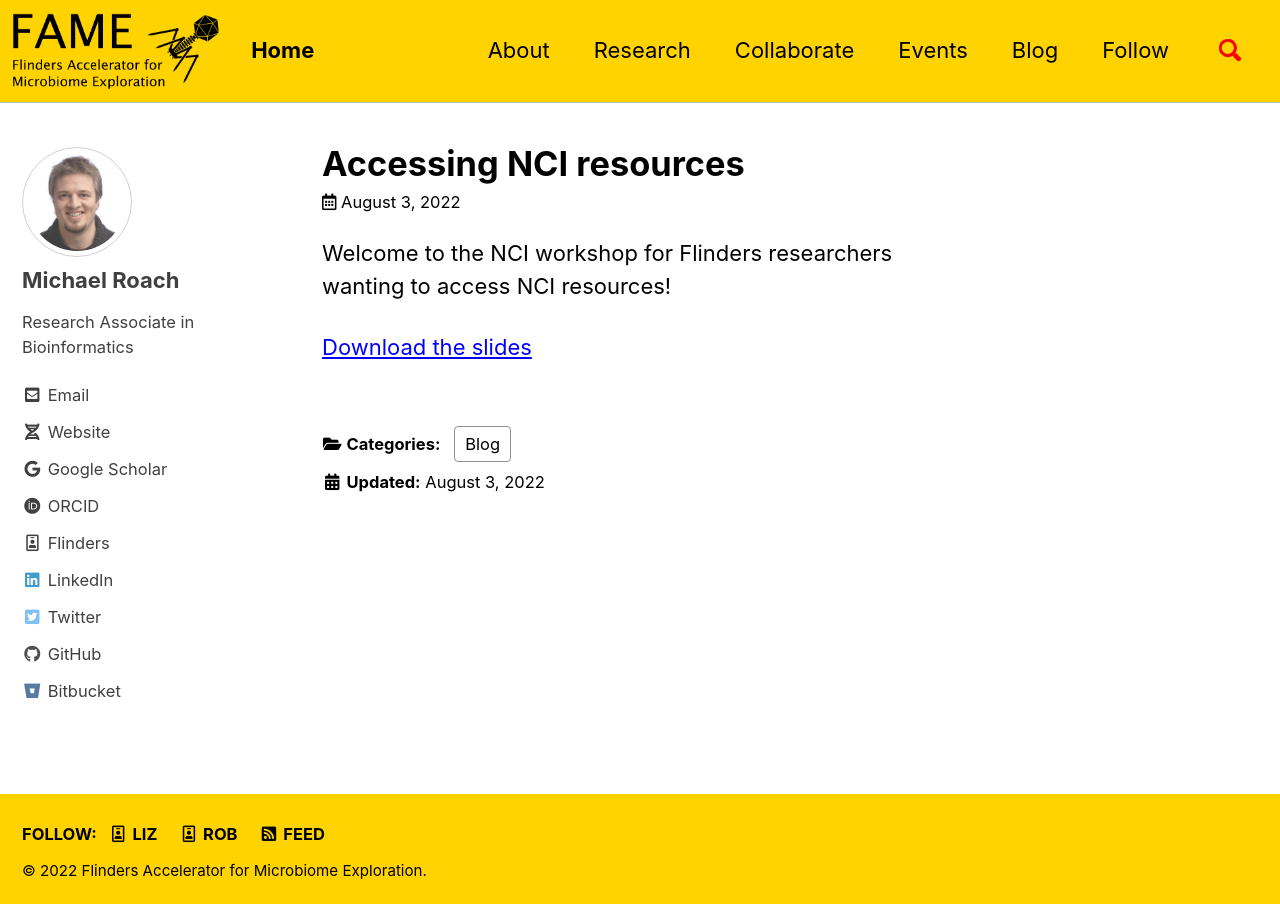
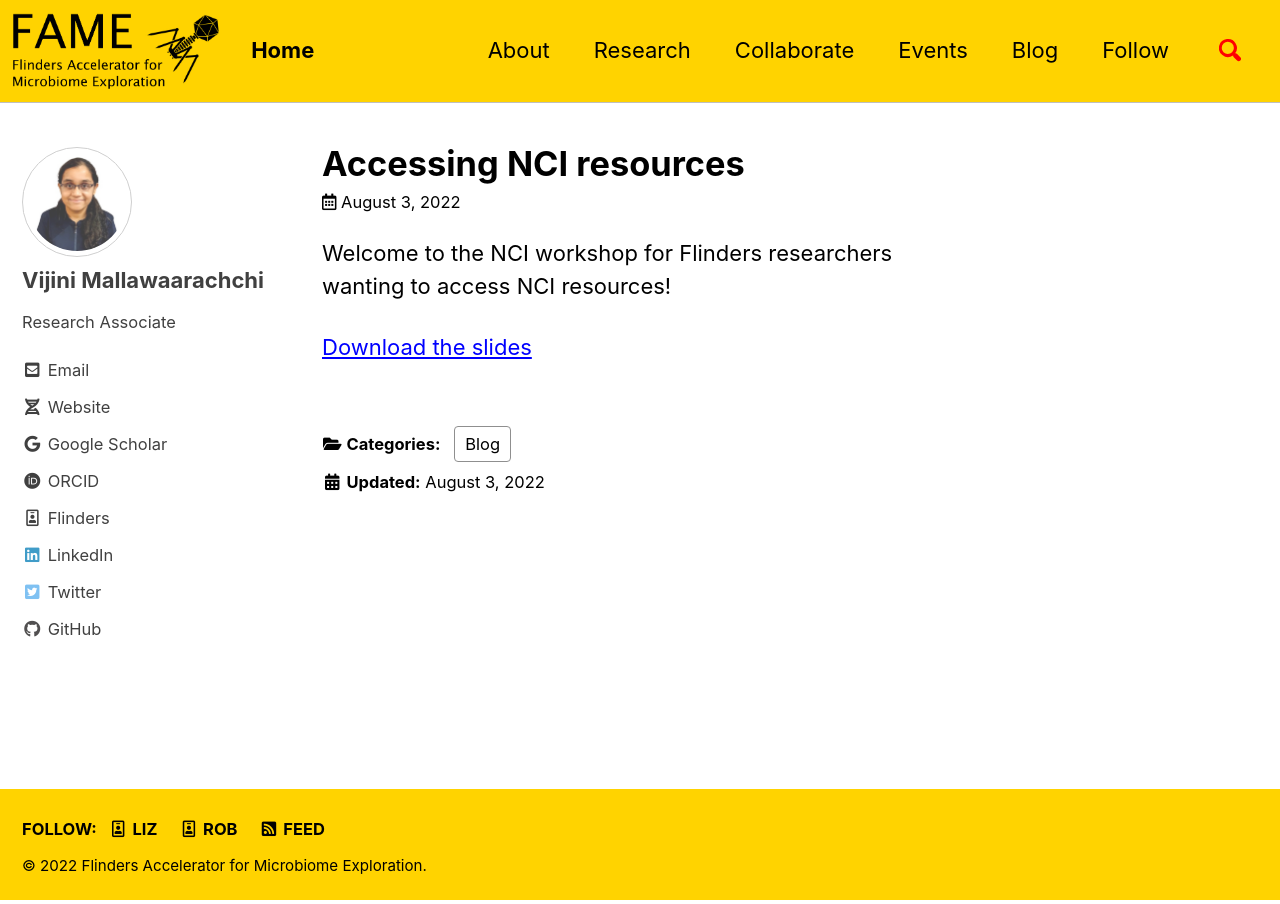
Before and after one commit to FlindersFAME/fame.github.io, a Jekyll site: the page built from Blog/_posts/2022-08-03-accessing-nci.md, in a window 1280 px wide. Built offline with Jekyll 4.4.1, drawn with Linux system fonts in a browser that asks for light colours; cached includes are drawn as plain includes.

Commit message:
nci updates

```diff
--- a/Blog/_posts/2022-08-03-accessing-nci.md
+++ b/Blog/_posts/2022-08-03-accessing-nci.md
@@ -1,11 +1,11 @@
 ---
 layout: single
 show_date: true
-author: Michael Roach
+author: Vijini Mallawaarachchi
 title: Accessing NCI resources
 excerpt: "Instructions and guidelines for Flinders researchers\n"
 ---
 
 Welcome to the NCI workshop for Flinders researchers wanting to access NCI resources!
 
-[Download the slides](#)
+[Download the slides](https://cloudstor.aarnet.edu.au/plus/s/foHYWK13zvZAvEW)
```
